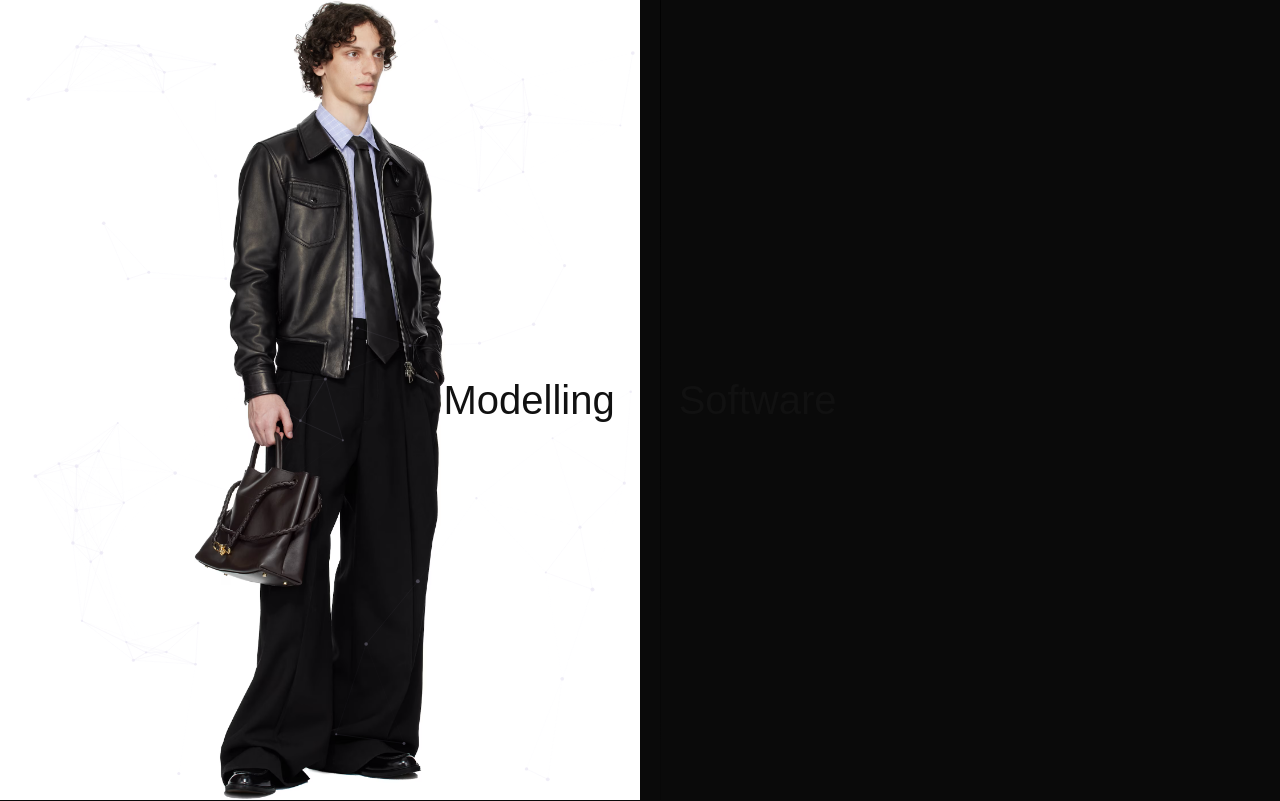
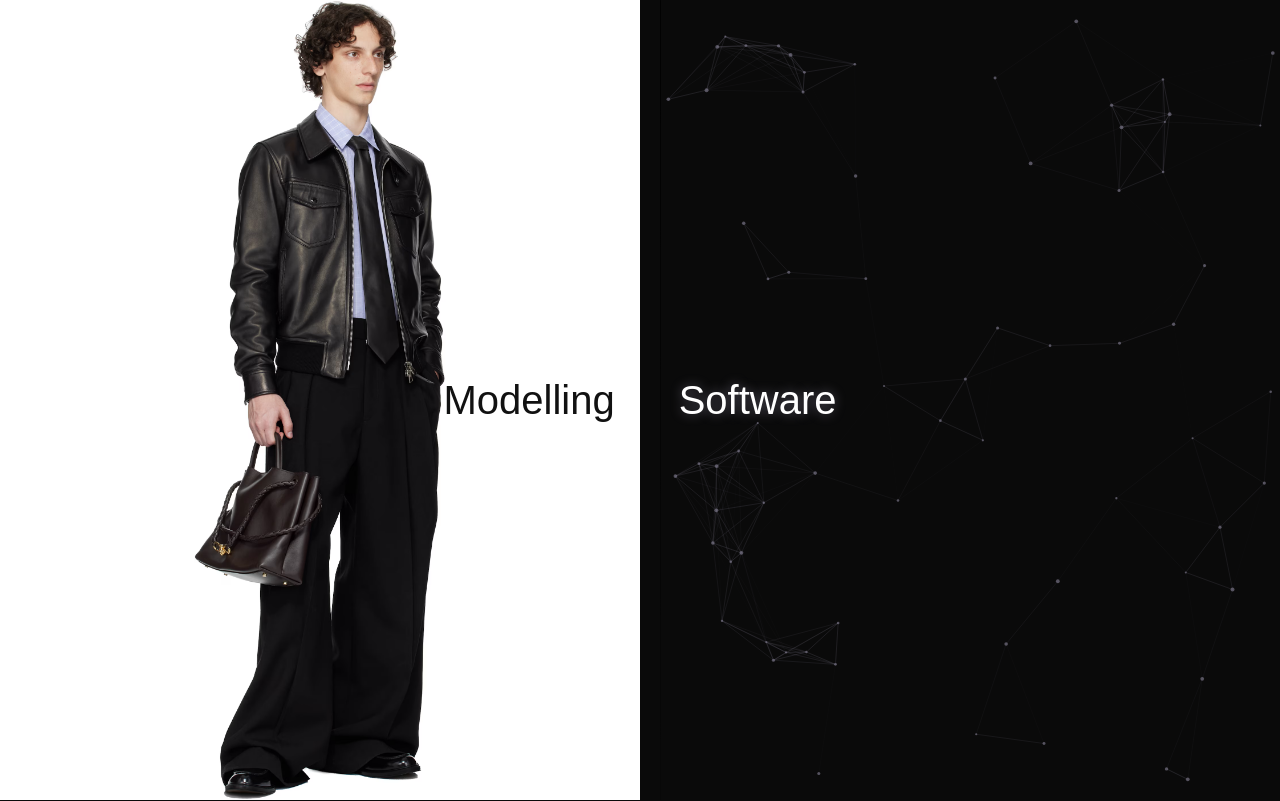
Before and after one commit to MichaelKlmn/PersonalPortfolio, a React (Create React App) app: page / in a window 1280 px wide. Built offline with nearby package versions, Linux system fonts and the light colour scheme.

Commit message:
COMPLETED HOME AND SOFTWARE PAGES. WORKING ON MODELLING PAGE. AFTER MODELLING PAGE COMPLETE ADD CONTACT ME FORM AND DEPLOY

```diff
--- a/src/pages/Home.css
+++ b/src/pages/Home.css
@@ -52,12 +52,12 @@
 }
 
 .cta-text {
+  color: white;
   font-size: 3rem;
   font-weight: 500;
   cursor: pointer;
   user-select: none;
   transition: transform 0.4s ease, color 0.4s ease;
-  color: #ffffff;
 }
 
 .cta-text:hover {
@@ -73,21 +73,16 @@
   color: #333333;
 }
 
-/* Software text - white */
 .software-text {
-  color: white;
+  color: #ffffff !important;
+  text-shadow: 0 0 12px rgba(203, 195, 227, 0.4);
 }
-
 .software-text:hover {
   color: #ffffff;
 }
 
 .left-text {
   text-align: left;
-}
-
-.right-text {
-  text-align: right;
 }
 
 /* Divider animation */
@@ -117,3 +112,21 @@
 .home {
   animation: fadeIn 1.2s ease forwards;
 }
+
+/* Particle wrapper — clips particles to Software side */
+.particles-wrapper {
+  position: absolute;
+  inset: 0;
+  overflow: hidden;
+  z-index: 0;
+}
+
+.particles-wrapper canvas {
+  position: absolute;
+  top: 0;
+  left: 0;
+  width: 100%;
+  height: 100%;
+  opacity: 0.6; /* adjust particle brightness */
+  pointer-events: none; /* prevents interaction blocking */
+}
--- a/src/pages/Home.js
+++ b/src/pages/Home.js
@@ -58,8 +58,20 @@ export default function Home({ setSelected }) {
       />
 
       {/* Right side (Software) */}
-      <div className="background software-bg">
-        <HeroParticles />
+      {/* Right side (Software) */}
+      <div
+        className="background software-bg"
+        style={{
+          position: "absolute",
+          right: 0,
+          width: "50%",
+          height: "100%",
+          zIndex: 1,
+        }}
+      >
+        <div className="particles-wrapper">
+          <HeroParticles />
+        </div>
       </div>
 
       {/* -------- CENTER CONTENT -------- */}
@@ -100,7 +112,7 @@ export default function Home({ setSelected }) {
         <AnimatePresence>
           {selection !== "modelling" && (
             <motion.h1
-              className="cta-text right-text software-text"
+              className="software-text cta-text"
               variants={textVariants}
               initial="initial"
               animate="animate"
```
